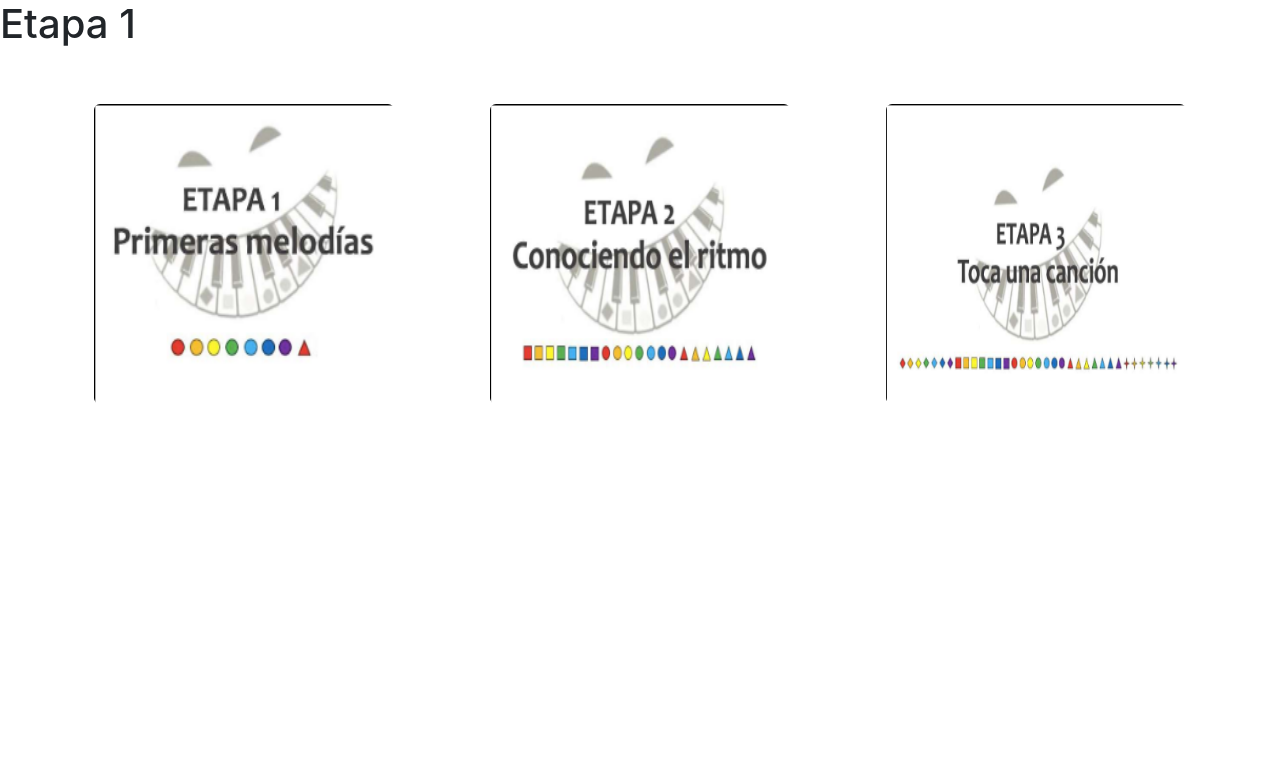
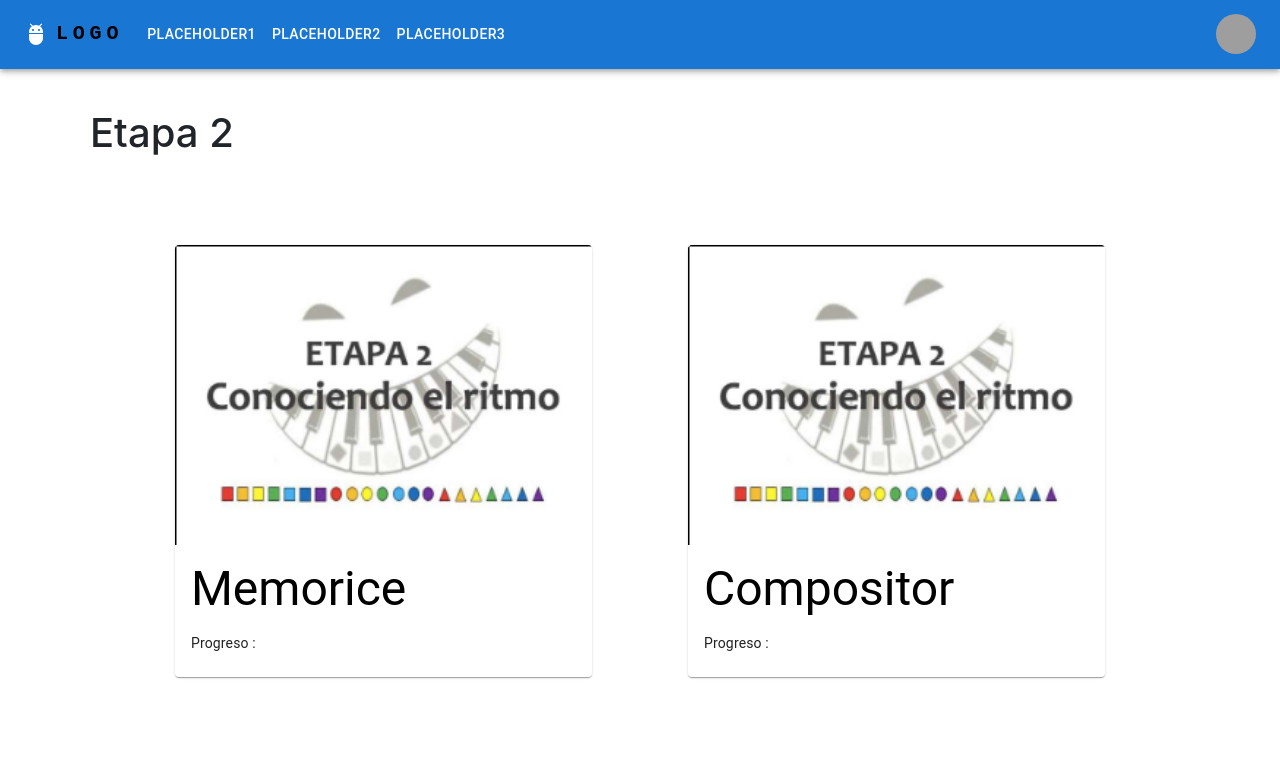
Before and after one commit to MxiDe3v/Proyecto-ISW-2023.1, a React (Create React App) app in the folder frontend/pianoup/: page /etapa2 in a window 1280 px wide. Shown: the top 771 px of the page. Built offline with nearby package versions, Linux system fonts and the light colour scheme; grey boxes are pictures that could not be loaded.

Commit message:
Sub menus de las etapas.

```diff
--- a/frontend/pianoup/src/App.js
+++ b/frontend/pianoup/src/App.js
@@ -1,7 +1,7 @@
 import './App.css';
 
 import { Routes, Route, BrowserRouter, Link } from 'react-router-dom';
-import Image from 'react-bootstrap/Image';
+import { Image } from 'react-bootstrap';
 
 import Entrypoint from './Entrypoint';
 import Login from './user/Login';
--- /dev/null
+++ b/frontend/pianoup/src/etapas/Etapa.css
@@ -0,0 +1,14 @@
+h1 {
+    margin: 15px;
+    padding: 25px 75px;
+}
+
+a:link, a:visited {
+    color: black;
+    text-decoration: none;
+}
+
+a:hover, a:active {
+    color: rgb(0, 132, 255);
+    text-decoration: underline;
+}
--- a/frontend/pianoup/src/etapas/Etapa1.js
+++ b/frontend/pianoup/src/etapas/Etapa1.js
@@ -1,12 +1,60 @@
 import React from 'react';
+import { Link } from "react-router-dom";
+import { Card, CardContent, Typography, CardMedia } from "@mui/material";
+import ResponsiveAppBar from '../ResponsiveAppBar';
+import './Etapa.css';
 
 function Etapa1() {
-  return (
-    <div>
-      <h1>Etapa 1</h1>
-      {/* Add your game content here */}
-    </div>
-  );
+	return (
+		<>
+			<ResponsiveAppBar />
+			<h1>Etapa 1</h1>
+
+			<div className='d-flex justify-content-center'>
+
+				<Card className='m-5'>
+					<Link to='/pulso'>
+						<CardMedia
+							component='img'
+							height='300'
+							image='images/act1.png'
+						/>
+					</Link>
+					<CardContent>
+						<Link to='/pulso'>
+							<Typography gutterBottom variant='h3'>
+								Memorice
+							</Typography>
+						</Link>
+						<Typography variant='body2'>
+							Progreso : {}
+						</Typography>
+					</CardContent>
+				</Card>
+
+				<Card className='m-5'>
+					<Link to='/pulso'>
+						<CardMedia
+							component='img'
+							height='300'
+							image='images/act1.png'
+						/>
+					</Link>
+					<CardContent>
+						<Link to='/pulso'>
+							<Typography gutterBottom variant='h3'>
+								Compositor
+							</Typography>
+						</Link>
+						<Typography variant='body2'>
+							Progreso : {}
+						</Typography>
+					</CardContent>
+				</Card>
+
+			</div>
+		</>
+	);
 }
 
 export default Etapa1;
--- a/frontend/pianoup/src/etapas/Etapa2.js
+++ b/frontend/pianoup/src/etapas/Etapa2.js
@@ -1,12 +1,59 @@
 import React from 'react';
+import { Link } from "react-router-dom";
+import { Card, CardContent, Typography, CardMedia } from "@mui/material";
+import ResponsiveAppBar from '../ResponsiveAppBar';
+import './Etapa.css';
 
-function Etapa1() {
-  return (
-    <div>
-      <h1>Etapa 1</h1>
-      {/* Add your game content here */}
-    </div>
-  );
+function Etapa2() {
+	return (
+		<>
+			<ResponsiveAppBar />
+			<h1>Etapa 2</h1>
+
+			<div className='d-flex justify-content-center'>
+
+				<Card className='m-5'>
+					<Link to='/pulso' >
+						<CardMedia
+							component='img'
+							height='300'
+							image='images/act2.png'
+						/>
+					</Link>
+					<CardContent>
+						<Link to='/pulso'>
+							<Typography gutterBottom variant='h3'>
+								Memorice
+							</Typography>
+						</Link>
+						<Typography variant='body2'>
+							Progreso : {}
+						</Typography>
+					</CardContent>
+				</Card>
+
+				<Card className='m-5'>
+					<Link to='/pulso'>
+						<CardMedia
+							component='img'
+							height='300'
+							image='images/act2.png'
+						/>
+					</Link>
+					<CardContent>
+						<Link to='/pulso'>
+							<Typography gutterBottom variant='h3'>
+								Compositor
+							</Typography>
+						</Link>
+						<Typography variant='body2'>
+							Progreso : {}
+						</Typography>
+					</CardContent>
+				</Card>
+
+			</div>
+		</>
+	);
 }
-
-export default Etapa1;
+export default Etapa2;
--- a/frontend/pianoup/src/etapas/Etapa3.js
+++ b/frontend/pianoup/src/etapas/Etapa3.js
@@ -1,12 +1,60 @@
 import React from 'react';
+import { Link } from "react-router-dom";
+import { Card, CardContent, Typography, CardMedia } from "@mui/material";
+import ResponsiveAppBar from '../ResponsiveAppBar';
+import './Etapa.css';
 
-function Etapa1() {
-  return (
-    <div>
-      <h1>Etapa 1</h1>
-      {/* Add your game content here */}
-    </div>
-  );
+function Etapa3() {
+	return (
+		<>
+			<ResponsiveAppBar />
+			<h1>Etapa 3</h1>
+
+			<div className='d-flex justify-content-center'>
+
+				<Card className='m-5'>
+					<Link to='/pulso'>
+						<CardMedia
+							component='img'
+							height='300'
+							image='images/act3.png'
+						/>
+					</Link>
+					<CardContent>
+						<Link to='/pulso'>
+							<Typography gutterBottom variant='h3'>
+								Memorice
+							</Typography>
+						</Link>
+						<Typography variant='body2'>
+							Progreso : {}
+						</Typography>
+					</CardContent>
+				</Card>
+
+				<Card className='m-5'>
+					<Link to='/pulso'>
+						<CardMedia
+							component='img'
+							height='300'
+							image='images/act3.png'
+						/>
+					</Link>
+					<CardContent>
+						<Link to='/pulso'>
+							<Typography gutterBottom variant='h3'>
+								Compositor
+							</Typography>
+						</Link>
+						<Typography variant='body2'>
+							Progreso : {}
+						</Typography>
+					</CardContent>
+				</Card>
+
+			</div>
+		</>
+	);
 }
 
-export default Etapa1;
+export default Etapa3;
```
Also changed, not shown: 1 other file (tests, documents, lock files or other folders).
